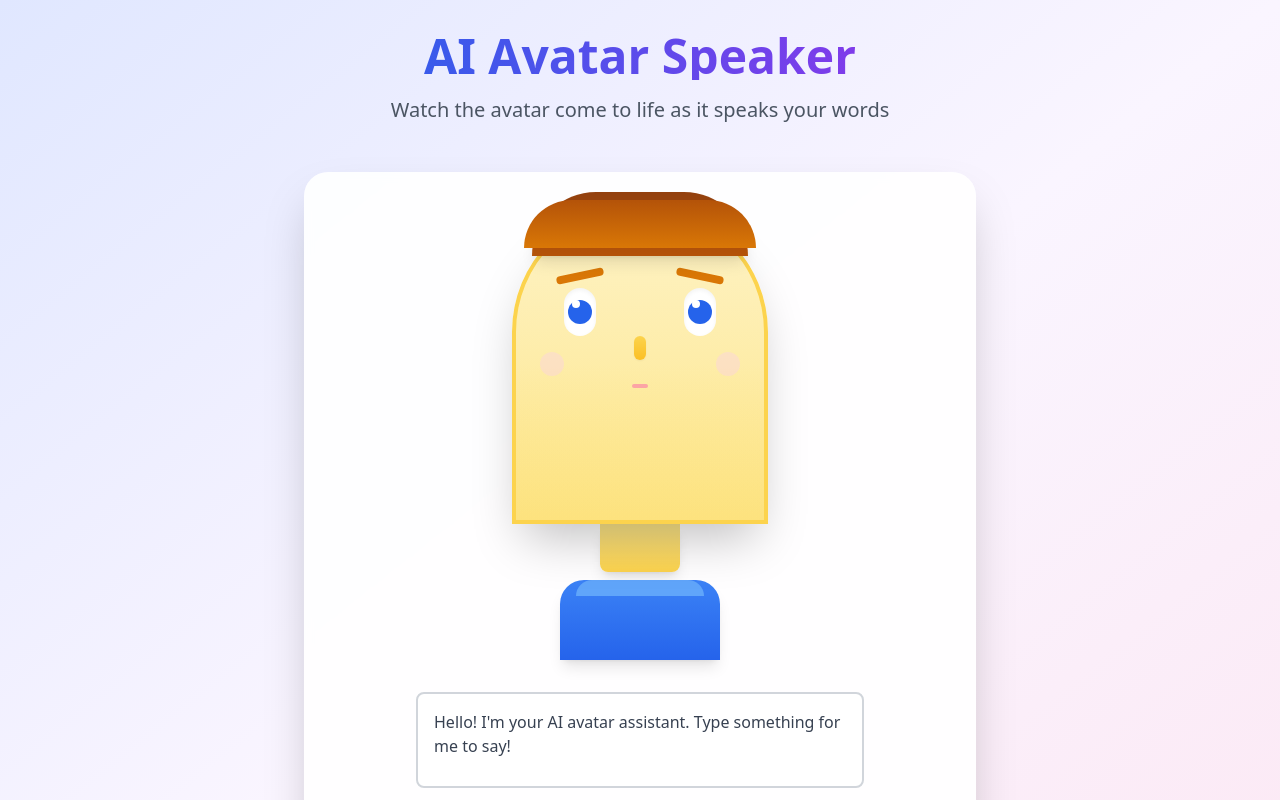
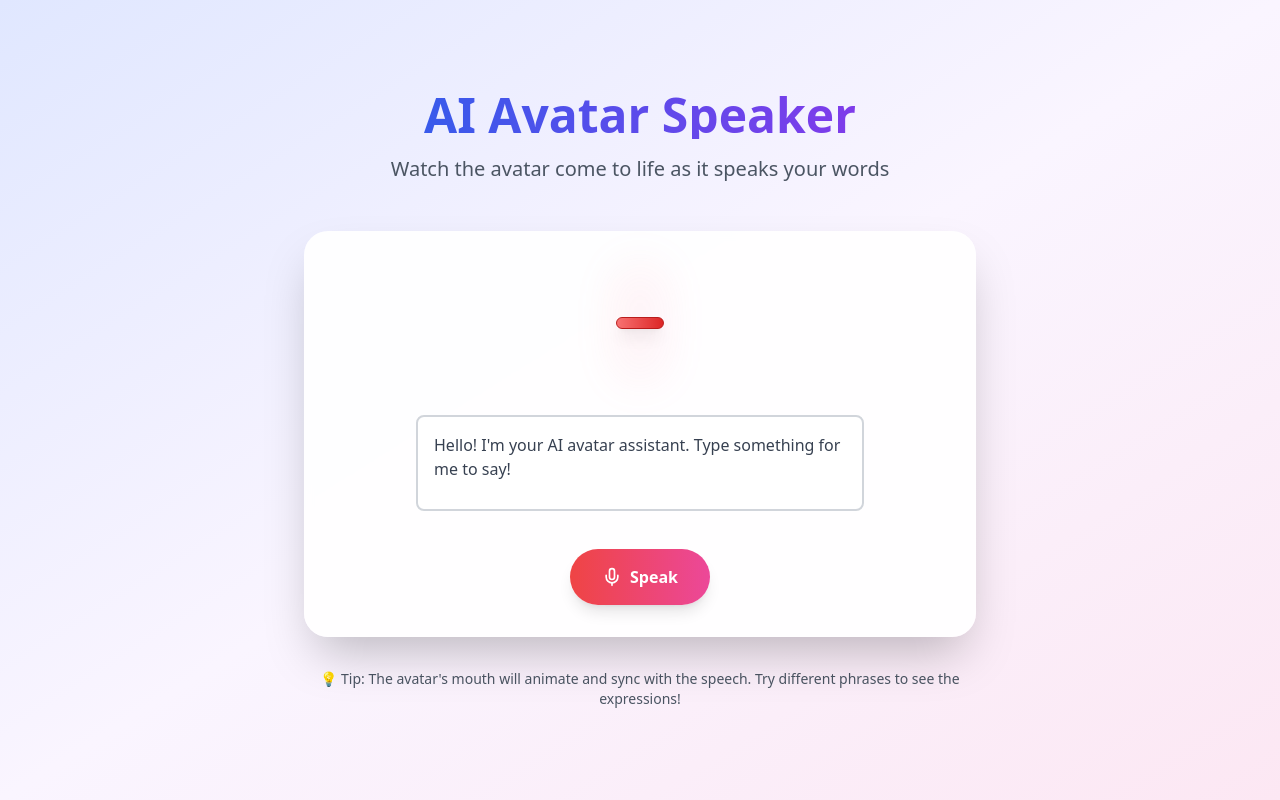
Before and after one commit to blackqubit-com/echo-avatar-sync, a React (Vite) app: page / in a window 1280 px wide. Shown: the top 800 px of the page. Built offline with nearby package versions, Linux system fonts and the light colour scheme.

Commit message:
Refactor: Mouth-only avatar
Removed all facial features, leaving only an animated mouth. Implemented a "cool" mouth design.

```diff
--- a/src/components/Avatar.tsx
+++ b/src/components/Avatar.tsx
@@ -1,6 +1,6 @@
 
 import React, { useState, useRef, useEffect } from 'react';
-import { Mic, MicOff, Volume2 } from 'lucide-react';
+import { Mic, Volume2 } from 'lucide-react';
 
 interface AvatarProps {
   text: string;
@@ -23,7 +23,7 @@ const Avatar: React.FC<AvatarProps> = ({ text, onTextChange, onSpeak, isSpeaking
         const interval = setInterval(() => {
           setMouthShape(mouthShapes[currentIndex]);
           currentIndex = (currentIndex + 1) % mouthShapes.length;
-        }, 150 + Math.random() * 100); // Vary timing for more natural feel
+        }, 120 + Math.random() * 80); // Vary timing for more natural feel
 
         mouthAnimationRef.current = interval;
       };
@@ -43,80 +43,74 @@ const Avatar: React.FC<AvatarProps> = ({ text, onTextChange, onSpeak, isSpeaking
     };
   }, [isSpeaking]);
 
-  const getMouthStyle = () => {
-    const baseClasses = "absolute top-44 left-1/2 transform -translate-x-1/2 transition-all duration-100";
+  const getMouthComponent = () => {
+    const baseClasses = "relative transition-all duration-100 transform";
 
     switch (mouthShape) {
       case 'small':
-        return `${baseClasses} w-4 h-3 bg-red-400 rounded-full`;
+        return (
+          <div className={`${baseClasses} w-16 h-8`}>
+            <div className="w-full h-full bg-gradient-to-b from-red-500 to-red-700 rounded-full shadow-2xl border-2 border-red-800">
+              <div className="w-8 h-2 bg-white rounded-sm mx-auto mt-2 opacity-80"></div>
+            </div>
+          </div>
+        );
       case 'medium':
-        return `${baseClasses} w-6 h-4 bg-red-500 rounded-full`;
+        return (
+          <div className={`${baseClasses} w-20 h-12`}>
+            <div className="w-full h-full bg-gradient-to-b from-red-500 to-red-800 rounded-full shadow-2xl border-2 border-red-900">
+              <div className="w-10 h-3 bg-white rounded-sm mx-auto mt-3 opacity-90"></div>
+              <div className="w-6 h-2 bg-pink-300 rounded-full mx-auto mt-1"></div>
+            </div>
+          </div>
+        );
       case 'wide':
-        return `${baseClasses} w-8 h-3 bg-red-500 rounded-full`;
+        return (
+          <div className={`${baseClasses} w-24 h-10`}>
+            <div className="w-full h-full bg-gradient-to-b from-red-500 to-red-800 rounded-full shadow-2xl border-2 border-red-900">
+              <div className="w-14 h-3 bg-white rounded-sm mx-auto mt-2 opacity-90"></div>
+              <div className="w-8 h-2 bg-pink-300 rounded-full mx-auto mt-1"></div>
+            </div>
+          </div>
+        );
       case 'oh':
-        return `${baseClasses} w-5 h-7 bg-red-600 rounded-full`;
+        return (
+          <div className={`${baseClasses} w-18 h-20`}>
+            <div className="w-full h-full bg-gradient-to-b from-red-600 to-red-900 rounded-full shadow-2xl border-2 border-red-900">
+              <div className="w-8 h-4 bg-white rounded-sm mx-auto mt-4 opacity-80"></div>
+              <div className="w-10 h-6 bg-pink-400 rounded-full mx-auto mt-2"></div>
+            </div>
+          </div>
+        );
       default:
-        return `${baseClasses} w-4 h-1 bg-red-300 rounded-full`;
+        return (
+          <div className={`${baseClasses} w-12 h-3`}>
+            <div className="w-full h-full bg-gradient-to-r from-red-400 to-red-600 rounded-full shadow-lg border border-red-700"></div>
+          </div>
+        );
     }
   };
 
   return (
     <div className="flex flex-col items-center space-y-8">
-      {/* Avatar Container */}
-      <div className="relative">
-        {/* Avatar Head - completely static */}
-        <div className="relative w-64 h-80 bg-gradient-to-b from-amber-100 to-amber-200 rounded-t-full rounded-b-3xl shadow-2xl border-4 border-amber-300">
-          {/* Face Shadow */}
-          <div className="absolute inset-0 bg-gradient-to-b from-transparent via-transparent to-amber-300/20 rounded-t-full rounded-b-3xl"></div>
+      {/* Cool Animated Mouth - Only Element */}
+      <div className="relative flex items-center justify-center min-h-[120px]">
+        {/* Glow effect behind mouth */}
+        <div className={`absolute inset-0 bg-gradient-to-r from-red-400/30 to-pink-400/30 rounded-full blur-xl transition-all duration-300 ${
+          isSpeaking ? 'scale-150 opacity-70' : 'scale-100 opacity-30'
+        }`}></div>
 
-          {/* Static Eyes - no expressions or changes */}
-          <div className="absolute top-20 left-12 w-8 h-12 bg-white rounded-full shadow-inner">
-            <div className="w-6 h-6 bg-blue-600 rounded-full mt-3 ml-1">
-              <div className="w-2 h-2 bg-white rounded-full mt-1 ml-1"></div>
-            </div>
-          </div>
-          <div className="absolute top-20 right-12 w-8 h-12 bg-white rounded-full shadow-inner">
-            <div className="w-6 h-6 bg-blue-600 rounded-full mt-3 ml-1">
-              <div className="w-2 h-2 bg-white rounded-full mt-1 ml-1"></div>
-            </div>
-          </div>
+        {/* Main mouth component */}
+        {getMouthComponent()}
 
-          {/* Static Eyebrows - no movement */}
-          <div className="absolute top-16 left-10 w-12 h-2 bg-amber-600 rounded-full transform -rotate-12"></div>
-          <div className="absolute top-16 right-10 w-12 h-2 bg-amber-600 rounded-full transform rotate-12"></div>
-
-          {/* Nose */}
-          <div className="absolute top-32 left-1/2 transform -translate-x-1/2 w-3 h-6 bg-gradient-to-b from-amber-300 to-amber-400 rounded-full shadow-sm"></div>
-
-          {/* Only the mouth animates */}
-          <div className={getMouthStyle()}>
-            {/* Teeth visible for wider mouth shapes */}
-            {(mouthShape === 'wide' || mouthShape === 'oh') && (
-              <div className="w-4 h-1 bg-white rounded-sm mx-auto mt-1"></div>
-            )}
-            {/* Tongue for 'oh' shape */}
-            {mouthShape === 'oh' && (
-              <div className="w-3 h-2 bg-pink-300 rounded-full mx-auto mt-2"></div>
-            )}
-          </div>
-
-          {/* Static Cheeks - no changes */}
-          <div className="absolute top-36 left-6 w-6 h-6 bg-pink-200 rounded-full opacity-40"></div>
-          <div className="absolute top-36 right-6 w-6 h-6 bg-pink-200 rounded-full opacity-40"></div>
-
-          {/* Hair */}
-          <div className="absolute -top-4 left-4 right-4 h-16 bg-gradient-to-b from-amber-800 to-amber-700 rounded-t-full shadow-lg"></div>
-          <div className="absolute -top-2 left-2 right-2 h-12 bg-gradient-to-b from-amber-700 to-amber-600 rounded-t-full"></div>
-        </div>
-
-        {/* Neck */}
-        <div className="w-20 h-12 bg-gradient-to-b from-amber-200 to-amber-300 mx-auto rounded-b-lg shadow-lg"></div>
-
-        {/* Body */}
-        <div className="w-40 h-20 bg-gradient-to-b from-blue-500 to-blue-600 mx-auto rounded-t-3xl shadow-lg mt-2">
-          {/* Shirt details */}
-          <div className="w-32 h-4 bg-blue-400 mx-auto rounded-t-3xl mt-2"></div>
-        </div>
+        {/* Sparkle effects when speaking */}
+        {isSpeaking && (
+          <>
+            <div className="absolute -top-2 -left-2 w-2 h-2 bg-yellow-400 rounded-full animate-ping"></div>
+            <div className="absolute -bottom-2 -right-2 w-2 h-2 bg-pink-400 rounded-full animate-ping delay-100"></div>
+            <div className="absolute top-0 right-0 w-1 h-1 bg-white rounded-full animate-pulse delay-200"></div>
+          </>
+        )}
       </div>
 
       {/* Text Input */}
@@ -124,8 +118,8 @@ const Avatar: React.FC<AvatarProps> = ({ text, onTextChange, onSpeak, isSpeaking
         <textarea
           value={text}
           onChange={(e) => onTextChange(e.target.value)}
-          placeholder="Enter text for the avatar to speak..."
-          className="w-full h-24 p-4 border-2 border-gray-300 rounded-lg resize-none focus:border-blue-500 focus:outline-none text-gray-700"
+          placeholder="Enter text for the mouth to speak..."
+          className="w-full h-24 p-4 border-2 border-gray-300 rounded-lg resize-none focus:border-red-500 focus:outline-none text-gray-700"
           disabled={isSpeaking}
         />
       </div>
@@ -138,7 +132,7 @@ const Avatar: React.FC<AvatarProps> = ({ text, onTextChange, onSpeak, isSpeaking
           isSpeaking
             ? 'bg-red-500 hover:bg-red-600'
             : text.trim()
-            ? 'bg-blue-500 hover:bg-blue-600 hover:scale-105'
+            ? 'bg-gradient-to-r from-red-500 to-pink-500 hover:from-red-600 hover:to-pink-600 hover:scale-105'
             : 'bg-gray-400 cursor-not-allowed'
         }`}
       >
```
